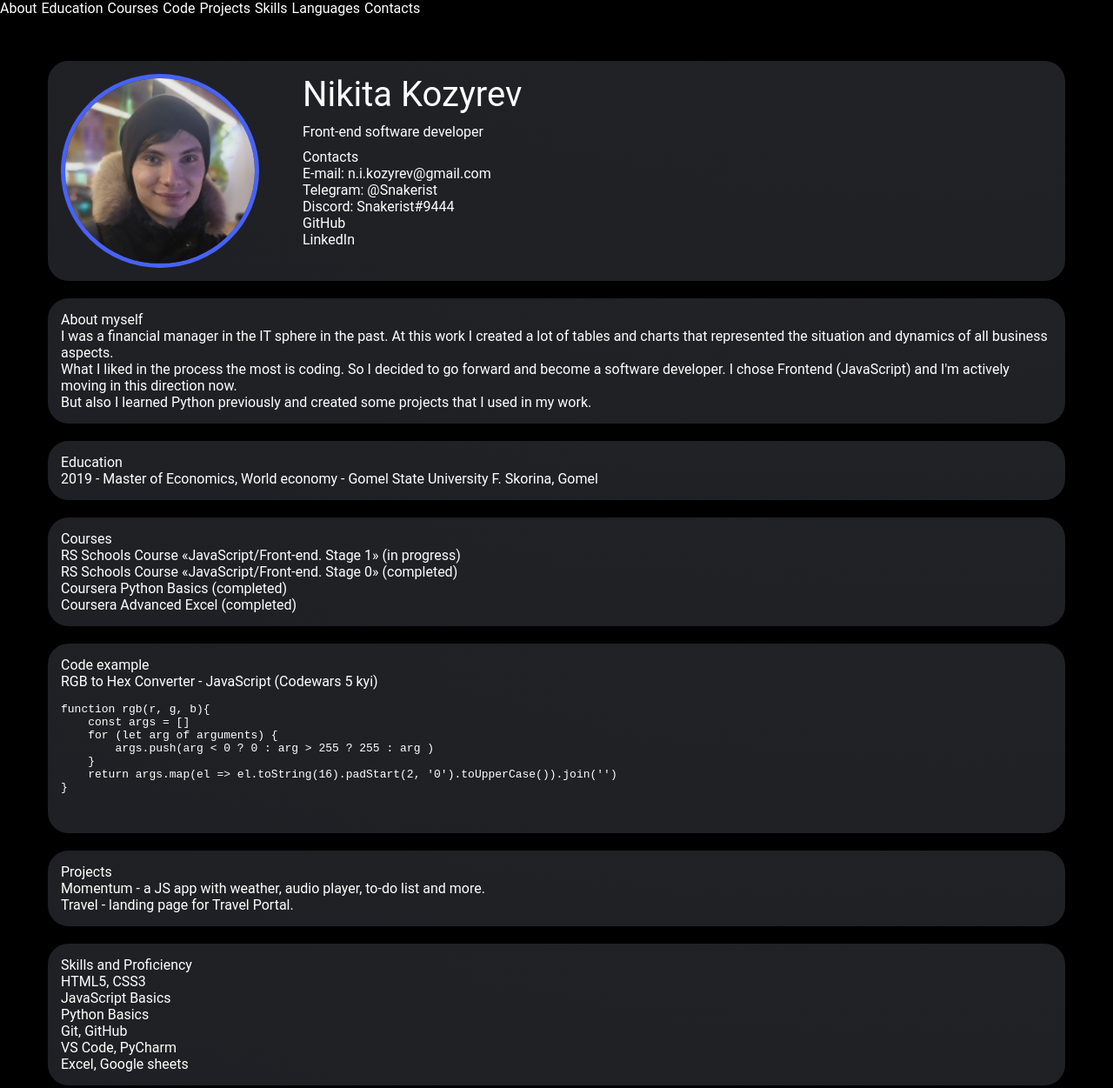
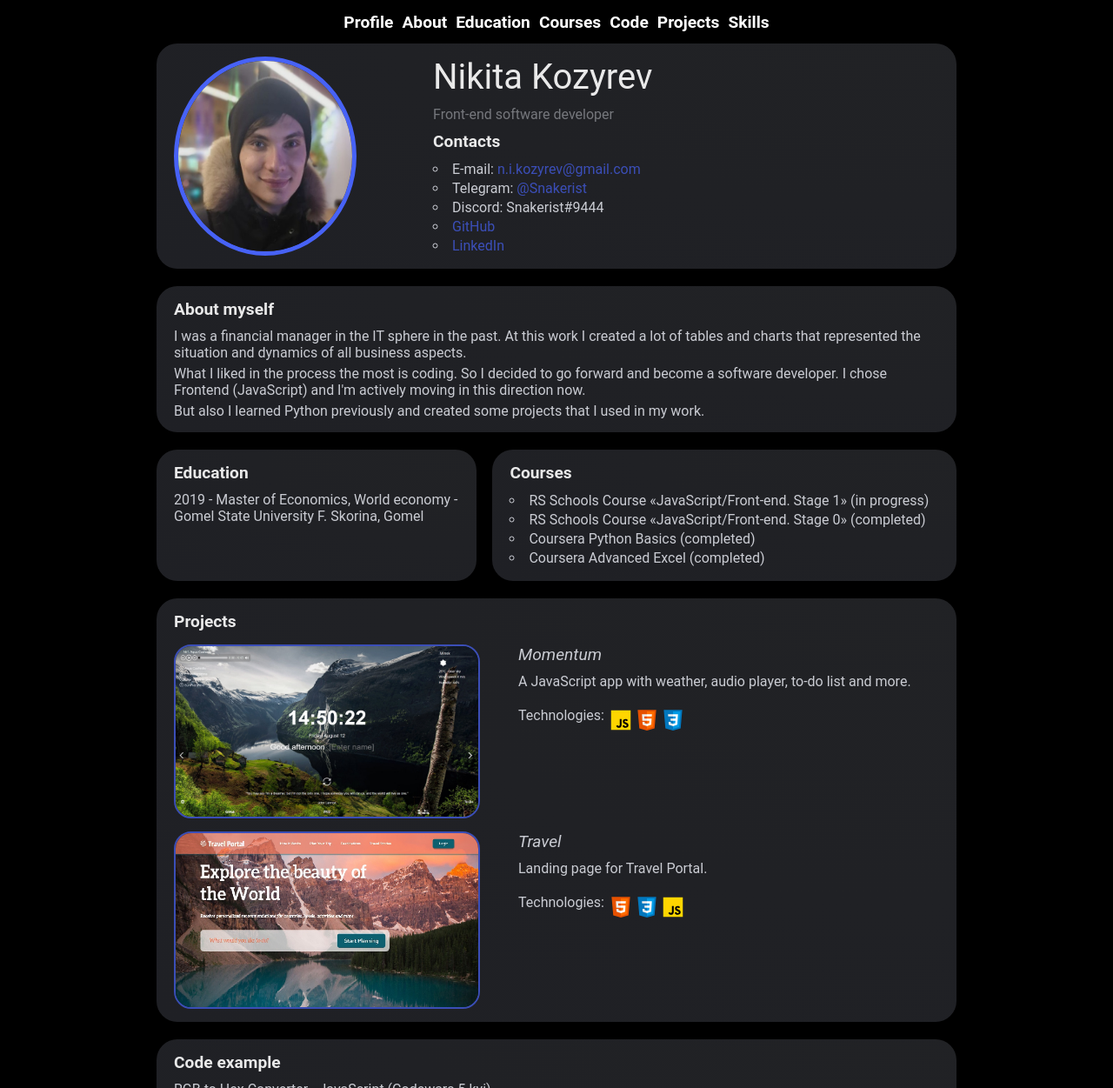
Before and after one commit to Nikozyrev/Nikozyrev-rsschool-cv, a plain HTML site: page index.html in a window 1280 px wide. Shown: the top 1251 px of the page at 87% size. Drawn offline with Linux system fonts and the light colour scheme.

Commit message:
feat: add styles for projects, lists; nav links

```diff
--- a/css/style.css
+++ b/css/style.css
@@ -4,40 +4,74 @@
 }
 
 body {
-    color: white;
+    color:  rgba(245, 248, 255, 0.8);
     font-family: "Roboto", sans-serif;
     background-color: black;
 }
 
+p {
+    margin-top: 5px;
+}
+
+a {
+    color: rgba(71, 98, 246, 0.7);
+}
+
 .wrapper {
     position: relative;
-    max-width: 1200px;
+    max-width: 950px;
     margin: 0 auto;
-    padding: 50px 15px 10px;
+    padding: 30px 15px 10px;
 }
 
 .header {
+    /* opacity: 0; */
     position: fixed;
     left: 0;
     top: 0;
     z-index: 2;
-
+    /* transition: 0.5s; */
 }
 
+/* .header:hover {
+    opacity: 1;
+    transition: 0.5s;
+} */
+
 .navigation {
-    width: 100%;
-    min-height: 40px;
-
+    display: flex;
+    justify-content: center;
+    align-items: center;
+    width: 100vw;
+    min-height: 50px;
+    color: rgba(255, 255, 255, 0.9);
     background-color: black;
 
 }
 .nav_list {
     display: flex;
     flex-wrap: wrap;
-    gap: 5px;
+    gap: 10px;
+    padding: 5px 15px;
 }
 
 .nav_item {
+    font-size: larger;
+    font-weight: 600;
+    cursor: pointer;
+}
+
+.nav_item a {
+    color: white;
+}
+
+h2::before {
+    display: block;
+    content: " ";
+    margin-top: -70px;
+    height: 70px;
+    visibility: hidden;
+    pointer-events: none;
 }
 
 .main {
@@ -48,7 +82,19 @@ body {
     margin-top: 20px;
     background: radial-gradient(123.46% 164.03% at 91.33% -10.25%, #212225 0%, #1F2025 100%);
     border-radius: 24px;
-    padding: 15px;
+    padding: 15px 20px;
+}
+
+.title {
+    color: rgba(255, 255, 255, 0.9);
+    font-size: larger;
+    font-weight: 700;
+    margin-bottom: 10px;
+}
+.list_item {
+    list-style-type: circle;
+    list-style-position: inside;
+    line-height: 22px;
 }
 
 .profile {
@@ -56,9 +102,9 @@ body {
 }
 
 .avatar {
-    width: 20%;
+    width: 210px;
     height: auto;
-    margin-right: 50px;
+    margin-right: 10%;
 }
 
 .portraitImg {
@@ -72,34 +118,105 @@ body {
 }
 
 .name {
+    color: rgba(255, 255, 255, 0.9);
     font-size: 40px;
 }
 
 .position {
     margin-top: 10px;
+    opacity: 0.5;
 }
 
 .contacts {
     margin: 10px 0px 0px 0px;
 }
 
+.education_courses_container {
+    display: flex;
+    justify-content: space-between;
+    flex-wrap: wrap;
+}
+
+.education {
+    flex-basis: 40%;
+}
+
+.courses {
+    flex-basis: 58%;
+}
+
 pre {
     text-align: left;
+    background-color: rgba(206, 206, 206, 0.5);
+}
+
+.projects_container {
+    display: flex;
+    margin: 15px 0px 0px 0px;
+}
+
+.project_img_container {
+    flex: 0 0 40%;
+    margin-right: 5%;
+    transition: 0.5s;
+}
+
+.project_img_container:hover {
+    transform: scale(1.1);
+    transition: 0.5s;
+}
+
+.project_img {
+    object-fit: cover;
+    width: 100%;
+    height: 100%;
+    border-radius: 20px;
+    border: solid 2px ;
+}
+
+.project_title {
+    font-style: italic;
+    font-size: larger;
+    margin-bottom: 10px;
+}
+
+.technologies {
+    margin-top: 20px;
+}
+
+.icon {
+    width: 30px;
+    height: 30px;
+}
+
+.skills_languages_container {
+    display: flex;
+    justify-content: space-between;
+}
+
+.skills {
+    flex-basis: 49%;
+}
+
+.languages {
+    flex-basis: 49%;
 }
 
 .footer {
-    background-color: white;
+    background-color: rgba(255, 255, 255, 0.801);
     text-align: center;
     vertical-align: middle;
     display: flex;
     justify-content: space-between;
     align-items: center;
     margin-top: 20px;
+    border-radius: 15px;
 }
 
 .year {
     font-weight: bold;
-    font-size: 23px;
+    font-size: 20px;
+    color: black;
 }
 
 .GitHubLogo {
--- a/index.html
+++ b/index.html
@@ -9,18 +9,17 @@
         <title>CV - Nikita Kozyrev</title>
     </head>
     <body>
-        <div class="wrapper">
+        <div class="wrapper" id="top">
             <header class="header">
                 <nav class="navigation">
                     <ul class="nav_list">
-                        <li class="nav_item">About</li>
-                        <li class="nav_item">Education</li>
-                        <li class="nav_item">Courses</li>
-                        <li class="nav_item">Code</li>
-                        <li class="nav_item">Projects</li>
-                        <li class="nav_item">Skills</li>
-                        <li class="nav_item">Languages</li>
-                        <li class="nav_item">Contacts</li>
+                        <li class="nav_item"><a href="#top">Profile</a></li>
+                        <li class="nav_item"><a href="#about">About</a></li>
+                        <li class="nav_item"><a href="#education">Education</a></li>
+                        <li class="nav_item"><a href="#courses">Courses</a></li>
+                        <li class="nav_item"><a href="#code">Code</a></li>
+                        <li class="nav_item"><a href="#projects">Projects</a></li>
+                        <li class="nav_item"><a href="#skills">Skills</a></li>
                     </ul>
                 </nav>
             </header>
@@ -31,39 +30,45 @@
                         <h1 class="name">Nikita Kozyrev</h1>
                         <h2 class="position">Front-end software developer</h2>
                         <div class="contacts">
-                            <h2>Contacts</h2>
+                            <h2 class="title">Contacts</h2>
                             <ul>
-                                <li>E-mail: n.i.kozyrev@gmail.com</li>
-                                <li>Telegram: @Snakerist</li>
-                                <li>Discord: Snakerist#9444</li>
-                                <li><a href="https://github.com/Nikozyrev">GitHub</a></li>
-                                <li><a href="https://www.linkedin.com/in/%D0%BD%D0%B8%D0%BA%D0%B8%D1%82%D0%B0-%D0%BA%D0%BE%D0%B7%D1%8B%D1%80%D0%B5%D0%B2-3b344a185/">LinkedIn</a></li>
+                                <li class="list_item">E-mail: <a href="mailto:n.i.kozyrev@gmail.com">n.i.kozyrev@gmail.com</a></li>
+                                <li class="list_item">Telegram: <a href="https://t.me/Snakerist" target="_blank">@Snakerist</a></li>
+                                <li class="list_item">Discord: Snakerist#9444</li>
+                                <li class="list_item"><a href="https://github.com/Nikozyrev" target="_blank">GitHub</a></li>
+                                <li class="list_item"><a href="https://www.linkedin.com/in/%D0%BD%D0%B8%D0%BA%D0%B8%D1%82%D0%B0-%D0%BA%D0%BE%D0%B7%D1%8B%D1%80%D0%B5%D0%B2-3b344a185/" target="_blank">LinkedIn</a></li>
                             </ul>
                         </div>
                     </div>
                 </section>
-                <section class="section">
-                    <h2>About myself</h2>
+                <section class="about section">
+                    <h2 class="title" id="about">About myself</h2>
                     <p>I was a financial manager in the IT sphere in the past. At this work I created a lot of tables and charts that represented the situation and dynamics of all business aspects.</p>
                     <P>What I liked in the process the most is coding. So I decided to go forward and become a software developer. I chose Frontend (JavaScript) and I'm actively moving in this direction now.</P>
                     <p>But also I learned Python previously and created some projects that I used in my work.</p>
-
+                </section>
+                <div class="education_courses_container">
+                    <section class="education section">
+                        <h2 class="title" id="education">Education</h2>
+                        <p> 2019 - Master of Economics, World economy - Gomel State University F. Skorina, Gomel</p>
+                    </section>
+                    <section class="courses section">
+                        <h2 class="title" id="courses">Courses</h2>
+                        <ul>
+                            <li class="list_item">RS Schools Course «JavaScript/Front-end. Stage 1» (in progress)</li>
+                            <li class="list_item">RS Schools Course «JavaScript/Front-end. Stage 0» (completed)</li>
+                            <li class="list_item">Coursera Python Basics (completed)</li>
+                            <li class="list_item">Coursera Advanced Excel (completed)</li>
+                        </ul>
+                    </section>
+                </div>
+                <section class="section">
+                    <h2 class="title" id="projects">Projects</h2>
+                    <div class="projects_container"><a class="project_img_container" href="https://nikozyrev-momentum.netlify.app/" target="_blank" rel="noopener noreferrer"><img class="project_img" src="/assets/img/momentum.jpg" alt="Momentum"></a><div><h3 class="project_title">Momentum</h3><p class="project_description">A JavaScript app with weather, audio player, to-do list and more.</p><p class="technologies">Technologies: <img class="icon" src="/assets/img/icon_js.svg" alt="js"><img class="icon" src="/assets/img/icon_html.svg" alt="html"><img class="icon" src="/assets/img/icon_css.svg" alt="css"></p></div></div>
+                    <div class="projects_container"><a class="project_img_container" href="https://rolling-scopes-school.github.io/nikozyrev-JSFEPRESCHOOL2022Q2/travel/" target="_blank" rel="noopener noreferrer"><img class="project_img" src="/assets/img/travel.jpg" alt="travel"></a><div><h3 class="project_title">Travel</h3><p class="project_description">Landing page for Travel Portal.</p><p class="technologies">Technologies: <img class="icon" src="/assets/img/icon_html.svg" alt="html"><img class="icon" src="/assets/img/icon_css.svg" alt="css"><img class="icon" src="/assets/img/icon_js.svg" alt="js"></p></div></div>
                 </section>
                 <section class="section">
-                    <h2>Education</h2>
-                    <p> 2019 - Master of Economics, World economy - Gomel State University F. Skorina, Gomel</p>
-                </section>
-                <section class="section">
-                    <h2>Courses</h2>
-                    <ul>
-                        <li>RS Schools Course «JavaScript/Front-end. Stage 1» (in progress)</li>
-                        <li>RS Schools Course «JavaScript/Front-end. Stage 0» (completed)</li>
-                        <li>Coursera Python Basics (completed)</li>
-                        <li>Coursera Advanced Excel (completed)</li>
-                    </ul>
-                </section>
-                <section class="section">
-                    <h2>Code example</h2>
+                    <h2 class="title" id="code">Code example</h2>
                     <p>RGB to Hex Converter - JavaScript (Codewars 5 kyi)</p>
                     <pre>
                         <code>
@@ -77,29 +82,26 @@ function rgb(r, g, b){
                         </code>
                     </pre>
                 </section>
-                <section class="section">
-                    <h2>Projects</h2>
-                    <p><a href="https://nikozyrev-momentum.netlify.app/" target="_blank" rel="noopener noreferrer">Momentum</a> - a JS app with weather, audio player, to-do list and more.</p>
-                    <p><a href="https://rolling-scopes-school.github.io/nikozyrev-JSFEPRESCHOOL2022Q2/travel/" target="_blank" rel="noopener noreferrer">Travel</a> - landing page for Travel Portal.</p>
-                </section>
-                <section class="section">
-                <h2>Skills and Proficiency</h2>
+                <div class="skills_languages_container">
+                    <section class="skills section">
+                    <h2 class="title" id="skills">Skills</h2>
                         <ul>
-                        <li>HTML5, CSS3</li>
-                        <li>JavaScript Basics</li>
-                        <li>Python Basics</li>
-                        <li>Git, GitHub</li>
-                        <li>VS Code, PyCharm</li>
-                        <li>Excel, Google sheets</li>
+                            <li class="list_item">HTML5, CSS3</li>
+                            <li class="list_item">JavaScript Basics</li>
+                            <li class="list_item">Python Basics</li>
+                            <li class="list_item">Git, GitHub</li>
+                            <li class="list_item">VS Code, PyCharm</li>
+                            <li class="list_item">Excel, Google sheets</li>
                         </ul>
                     </section>
-                <section class="section">
-                    <h2>Languages</h2>
+                    <section class="languages section">
+                        <h2 class="title">Languages</h2>
                         <ul>
-                        <li>Russian - Native</li>
-                        <li>English - Intermediate</li>
+                            <li class="list_item">Russian - Native</l>
+                            <li class="list_item">English - Intermediate</li>
                         </ul>
                     </section>
+                </div>
             </main>
             <footer class="footer">
                 <a href="https://github.com/Nikozyrev" target="_blank">
```
Also changed, not shown: assets/img/icon_css.svg (added), assets/img/icon_html.svg (added), assets/img/icon_js.svg (added), assets/img/momentum.jpg (added), assets/img/travel.jpg (added). Lines whose indentation alone changed are shown as unchanged.
